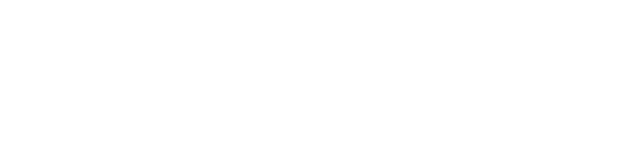
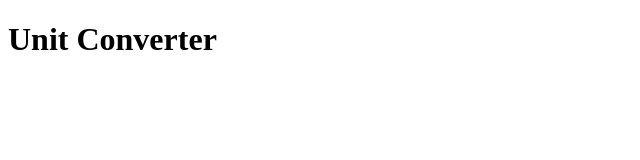
Before and after one commit to sleepykanguru22/unit-converter, a plain HTML site: page index.html in a window 1280 px wide. Shown: the whole page, without its empty margins (0-640 px from the left). Drawn offline with Linux system fonts and the light colour scheme.

Commit message:
Update index.html

```diff
--- a/index.html
+++ b/index.html
@@ -7,6 +7,7 @@
     <link rel="stylesheet" href="style.css" />
   </head>
   <body>
+    <h1>Unit Converter</h1>
     <script src="index.js"></script>
   </body>
 </html>
```
